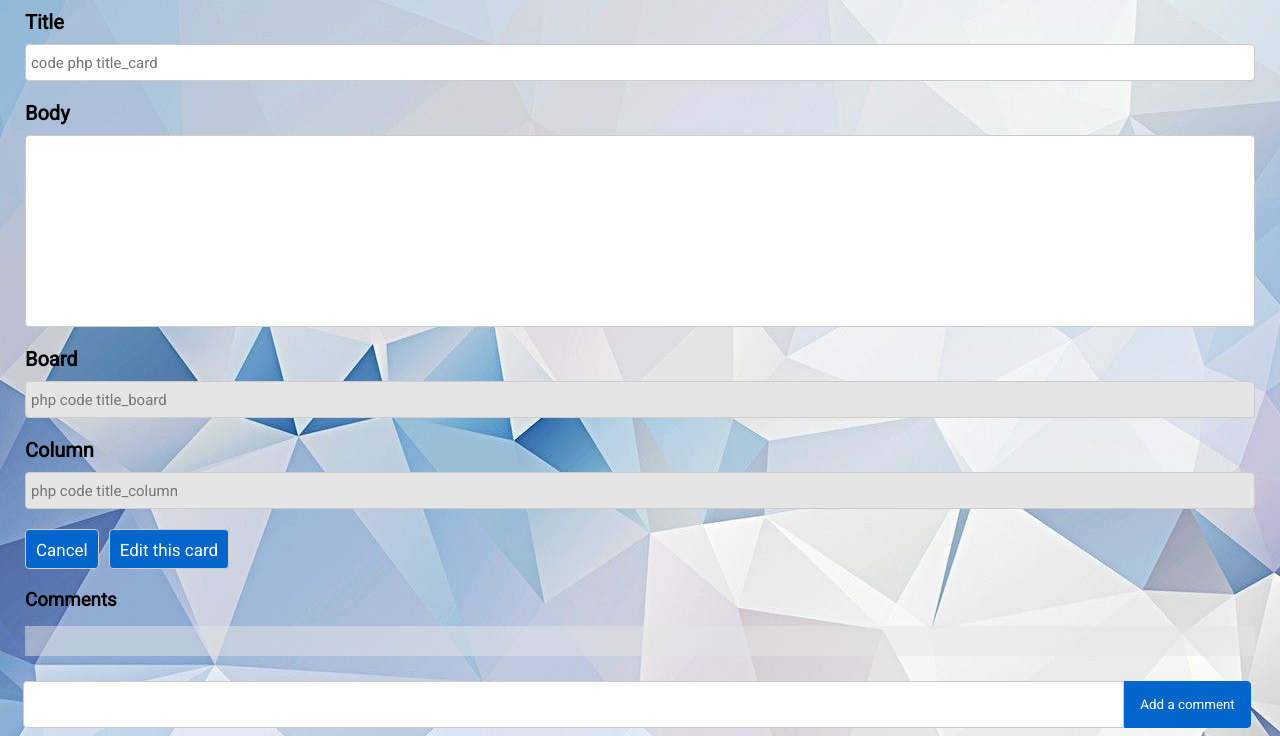
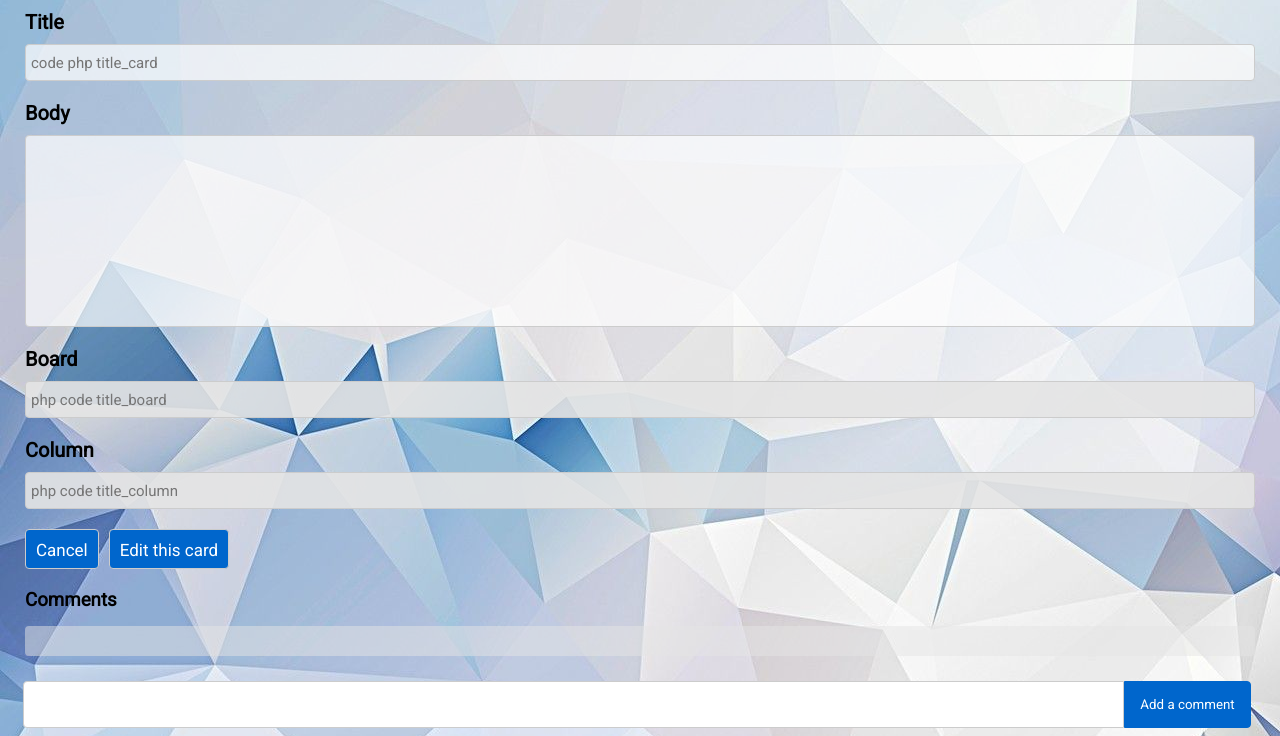
Before and after one commit to etic4/mini-trello-php, a PHP site: template view/view_card_edit.php in a window 1280 px wide. Shown: the part 194-930 px from the top of the page. Run offline with PHP 8.4, Linux system fonts and the light colour scheme; the template is opened without the code that fills it, so the values that code supplies are empty; some libraries are stand-ins or nearby versions.

Commit message:
refactor(css) transparence

```diff
--- a/css/styles.css
+++ b/css/styles.css
@@ -711,7 +711,7 @@ strong {
     justify-content: center;
     align-items: center;
     border-radius: 4px;
-    background-color: #e5e5e5;
+    background-color: rgba(229, 229, 229, 0.8);
 }
 
 .board .column .title_column {
@@ -816,7 +816,7 @@ strong {
     padding: 10px;
     border-radius: 4px;
     border: 1px solid #cccccc;
-    background-color: #e5e5e5;
+    background-color: rgba(229, 229, 229, 0.7);
 }
 
 
@@ -830,6 +830,7 @@ article .comment h3 {
 .main_comment {
     margin-top: -25px;
     padding: 15px 5px 15px 20px;
+    border-radius: 4px;
     background-color: rgba(229, 229, 229, 0.5);
 }
 
@@ -931,7 +932,8 @@ article .comment h3 {
     height: 35px;
     padding-left: 5px;
     border-radius: 4px;
-    border: 1px solid #cccccc
+    border: 1px solid #cccccc;
+    background-color: rgba(255, 255, 255, 0.7);
 }
 
 .edit .main_card textarea {
@@ -940,12 +942,13 @@ article .comment h3 {
     padding-top: 10px;
     resize: none;
     border-radius: 4px;
-    border: 1px solid #cccccc
+    border: 1px solid #cccccc;
+    background-color: rgba(255, 255, 255, 0.7);
 }
 
 .edit .main_card div:nth-child(3) input,
 .edit .main_card div:nth-child(4) input {
-    background-color: #e5e5e5;
+    background-color: rgba(229, 229, 229, 0.9);
 }
 
 .edit .main_card input[type=submit] {
```
